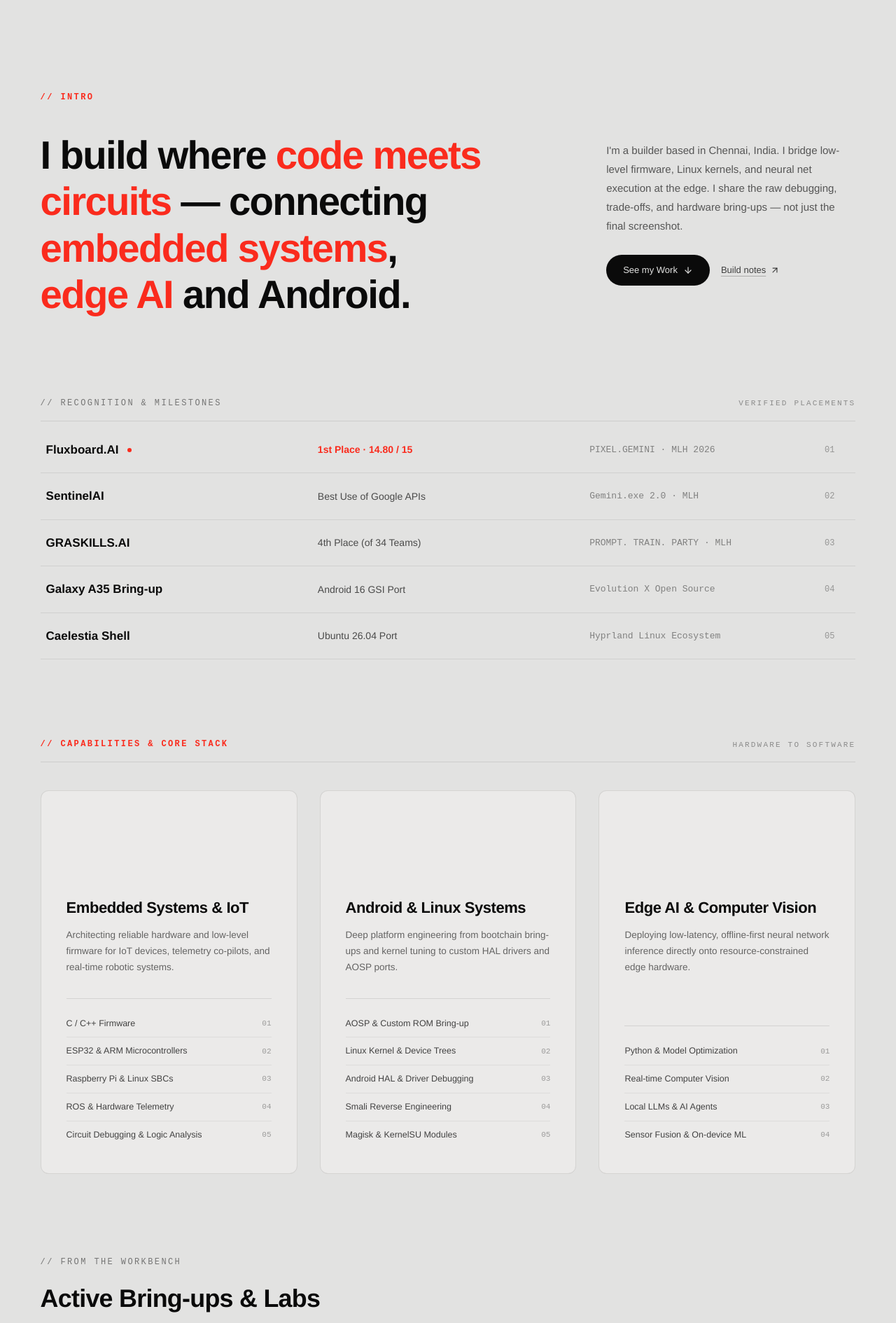
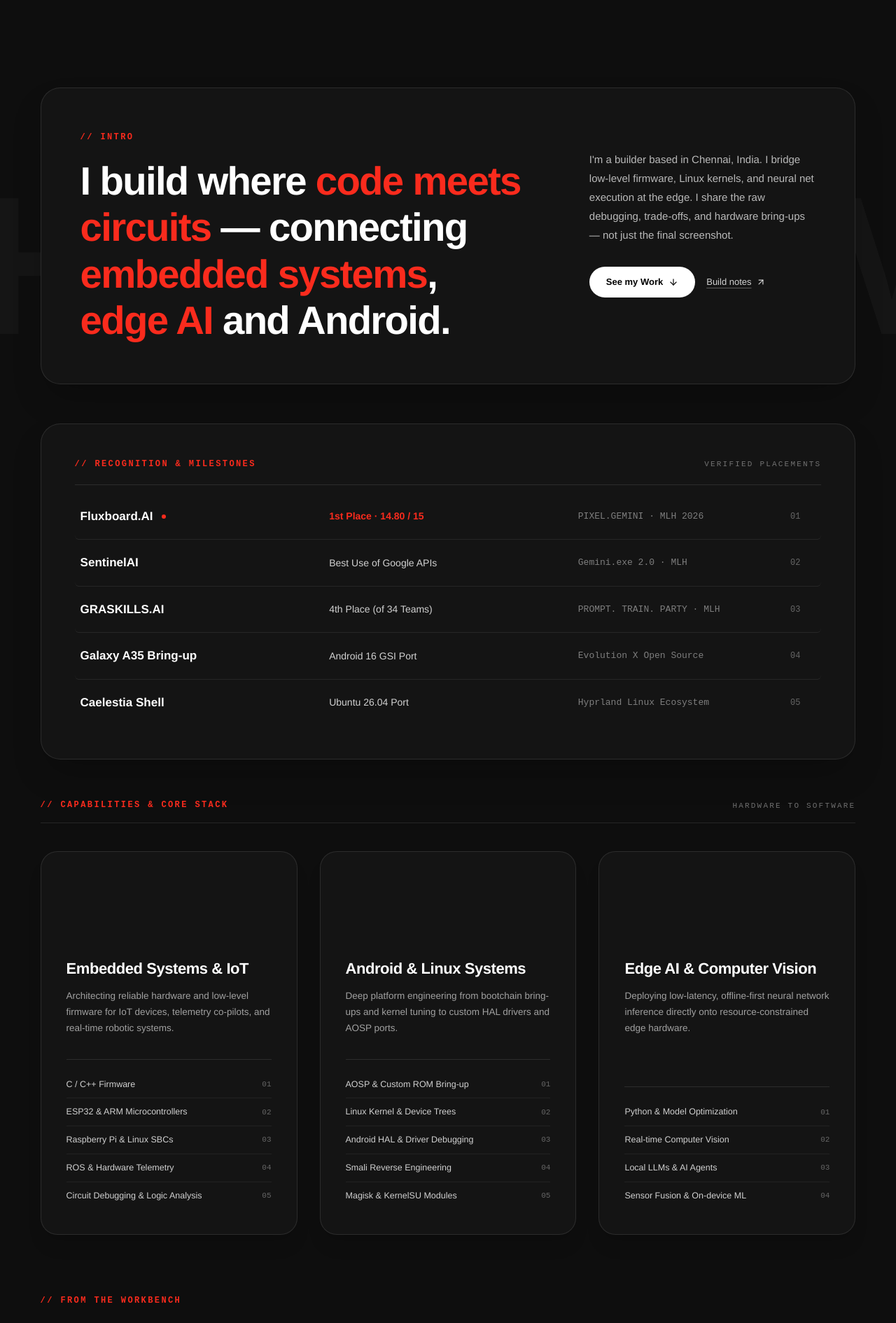
Before and after one commit to StarDust-Git-Code/portfolio-temp, a Next.js app: page / in a window 1280 px wide. Shown: the part 820-2710 px from the top of the page at 70% size. Built offline with nearby package versions, Linux system fonts and the light colour scheme; no server answers.

Commit message:
Fix header text clash on scroll and implement Alexfolio dark theme with bento cards and watermark

```diff
--- a/src/app/page.tsx
+++ b/src/app/page.tsx
@@ -1,3 +1,4 @@
+import { SiteHeader } from "@/components/site-header";
 import { Hero } from "@/components/hero";
 import { AboutSection } from "@/components/about-section";
 import { ProjectsSection } from "@/components/projects-section";
@@ -6,12 +7,34 @@
 
 export default function Home() {
   return (
-    <main className="flex min-h-svh flex-col">
+    <main className="flex min-h-svh flex-col bg-[#e2e2e1]">
+      {/* Global Fixed Navigation */}
+      <SiteHeader />
+
+      {/* Light Studio Hero Card */}
       <Hero />
-      <AboutSection />
-      <ProjectsSection />
-      <ContactSection />
-      <SiteFooter />
+
+      {/* Deep Black Alexfolio Theme — Sections from Dribbble Reference */}
+      <div className="relative dark bg-[#0e0e0e] text-[#eceae7]">
+        {/* Subtle Alexfolio watermark across dark sections */}
+        <div
+          aria-hidden="true"
+          className="pointer-events-none absolute inset-0 overflow-hidden select-none opacity-[0.035]"
+        >
+          <div className="sticky top-0 h-screen w-full flex items-center justify-center">
+            <span className="font-black text-[22vw] uppercase tracking-[-0.05em] text-white whitespace-nowrap leading-none">
+              IRSHAD AHAMED
+            </span>
+          </div>
+        </div>
+
+        <div className="relative z-10">
+          <AboutSection />
+          <ProjectsSection />
+          <ContactSection />
+          <SiteFooter />
+        </div>
+      </div>
     </main>
   );
 }
--- a/src/components/about-section.tsx
+++ b/src/components/about-section.tsx
@@ -92,35 +92,33 @@
 
 export function AboutSection() {
   return (
-    <section id="about" className="border-t border-foreground/10 px-[4.5vw] py-28 md:py-36">
-      {/* ================= SECTION LABEL */}
+    <section id="about" className="border-t border-white/10 px-[4.5vw] py-28 md:py-36">
+      {/* ================= STATEMENT CARD (Alexfolio Image 2 & 3 style) */}
       <ScrollReveal>
+        <div className="rounded-[28px] border border-white/10 bg-[#141414] p-8 md:p-12 lg:p-14 shadow-2xl">
+          <div className="grid grid-cols-1 gap-10 lg:grid-cols-12 items-start">
+            <div className="lg:col-span-8">
               <span className="font-tech text-[12px] uppercase tracking-[0.2em] text-heat font-semibold">
                 {"// Intro"}
               </span>
-      </ScrollReveal>
-
-      {/* ================= STATEMENT (Alexfolio Image 2 & 3 style) */}
-      <div className="mt-10 grid grid-cols-1 gap-12 lg:grid-cols-12 items-start">
-        <ScrollReveal className="lg:col-span-8">
-          <h2 className="text-[clamp(2.2rem,4.4vw,4.2rem)] font-extrabold leading-[1.18] tracking-[-0.03em] [text-wrap:balance]">
+              <h2 className="mt-5 text-[clamp(2.2rem,4.4vw,4.2rem)] font-extrabold leading-[1.18] tracking-[-0.03em] text-white [text-wrap:balance]">
                 I build where{" "}
                 <span className="text-heat">code meets circuits</span> — connecting{" "}
                 <span className="text-heat">embedded systems</span>,{" "}
                 <span className="text-heat">edge AI</span> and Android.
               </h2>
-        </ScrollReveal>
+            </div>
 
-        <ScrollReveal className="lg:col-span-4 lg:pt-3" delay={80}>
-          <p className="text-[15px] leading-[1.8] text-foreground/65 [text-wrap:pretty]">
+            <div className="lg:col-span-4 lg:pt-8">
+              <p className="text-[15px] leading-[1.8] text-white/70 [text-wrap:pretty]">
                 I&apos;m a builder based in Chennai, India. I bridge low-level firmware,
                 Linux kernels, and neural net execution at the edge. I share the raw
                 debugging, trade-offs, and hardware bring-ups — not just the final screenshot.
               </p>
-          <div className="mt-7 flex flex-wrap items-center gap-4">
+              <div className="mt-8 flex flex-wrap items-center gap-4">
                 <a
                   href="#work"
-              className="inline-flex items-center gap-2 rounded-full bg-foreground px-6 py-3 text-[13px] font-medium text-background transition-transform duration-200 hover:scale-[1.03]"
+                  className="inline-flex items-center gap-2 rounded-full bg-white px-6 py-3 text-[13px] font-semibold text-black transition-transform duration-200 hover:scale-[1.03]"
                 >
                   <span>See my Work</span>
                   <ArrowDown className="size-3.5" />
@@ -129,71 +127,74 @@
                   href={LINKEDIN_ACTIVITY}
                   target="_blank"
                   rel="noreferrer"
-              className="inline-flex items-center gap-1.5 text-[13px] font-medium text-foreground/75 underline decoration-foreground/25 underline-offset-4 hover:decoration-foreground"
+                  className="inline-flex items-center gap-1.5 text-[13px] font-medium text-white/80 underline decoration-white/30 underline-offset-4 hover:text-white hover:decoration-white"
                 >
                   <span>Build notes</span>
                   <ArrowUpRight className="size-3.5" />
                 </a>
               </div>
+            </div>
+          </div>
+        </div>
       </ScrollReveal>
-      </div>
 
       {/* ================= RECOGNITION / AWARDS TABLE (Alexfolio Image 3 Top) */}
-      <div className="mt-28">
+      <div className="mt-14">
         <ScrollReveal>
-          <div className="flex items-end justify-between border-b border-foreground/10 pb-4">
-            <span className="font-tech text-[12px] uppercase tracking-[0.2em] text-foreground/50">
+          <div className="rounded-[28px] border border-white/10 bg-[#141414] p-8 md:p-12 shadow-2xl">
+            <div className="flex items-end justify-between border-b border-white/10 pb-5">
+              <span className="font-tech text-[12px] uppercase tracking-[0.2em] text-heat font-semibold">
                 {"// Recognition & Milestones"}
               </span>
-            <span className="hidden md:inline font-tech text-[11px] uppercase tracking-[0.2em] text-foreground/40">
+              <span className="hidden md:inline font-tech text-[11px] uppercase tracking-[0.2em] text-white/40">
                 Verified Placements
               </span>
             </div>
-        </ScrollReveal>
 
-        <div className="mt-2">
-          {AWARDS.map((item, i) => (
-            <ScrollReveal key={item.project} delay={i * 50}>
+            <div className="mt-3 divide-y divide-white/8">
+              {AWARDS.map((item) => (
                 <a
+                  key={item.project}
                   href={item.href}
                   target="_blank"
                   rel="noreferrer"
-                className="group grid grid-cols-2 md:grid-cols-12 items-center gap-4 py-5 border-b border-foreground/8 transition-colors duration-200 hover:bg-foreground/[0.02] px-2"
+                  className="group grid grid-cols-2 md:grid-cols-12 items-center gap-4 py-5 px-2 transition-colors duration-200 hover:bg-white/[0.03] rounded-lg"
                 >
                   <div className="col-span-1 md:col-span-4 flex items-center gap-3">
-                  <span className="text-[16px] md:text-[17px] font-semibold text-foreground group-hover:underline underline-offset-4">
+                    <span className="text-[16px] md:text-[17px] font-semibold text-white group-hover:underline underline-offset-4">
                       {item.project}
                     </span>
                     {item.highlight ? (
                       <span className="size-1.5 rounded-full bg-heat" title="1st Place" />
                     ) : null}
                   </div>
-                <div className="col-span-1 md:col-span-4 text-right md:text-left text-[14px] text-foreground/70 font-medium">
+                  <div className="col-span-1 md:col-span-4 text-right md:text-left text-[14px] text-white/80 font-medium">
                     <span className={item.highlight ? "text-heat font-semibold" : ""}>
                       {item.award}
                     </span>
                   </div>
-                <div className="hidden md:block md:col-span-3 text-[13px] text-foreground/45 font-tech">
+                  <div className="hidden md:block md:col-span-3 text-[13px] text-white/45 font-tech">
                     {item.event}
                   </div>
-                <div className="hidden md:flex md:col-span-1 items-center justify-end gap-2 font-tech text-[12px] text-foreground/35">
+                  <div className="hidden md:flex md:col-span-1 items-center justify-end gap-2 font-tech text-[12px] text-white/35">
                     <span>{item.id}</span>
-                  <ArrowUpRight className="size-3.5 opacity-0 group-hover:opacity-100 transition-opacity" />
+                    <ArrowUpRight className="size-3.5 opacity-0 group-hover:opacity-100 transition-opacity text-white" />
                   </div>
                 </a>
-            </ScrollReveal>
               ))}
             </div>
           </div>
+        </ScrollReveal>
+      </div>
 
       {/* ================= CAPABILITIES / SERVICES (Alexfolio Image 3 Bottom) */}
-      <div className="mt-28">
+      <div className="mt-14">
         <ScrollReveal>
-          <div className="flex items-end justify-between border-b border-foreground/10 pb-4">
+          <div className="flex items-end justify-between border-b border-white/10 pb-4">
             <span className="font-tech text-[12px] uppercase tracking-[0.2em] text-heat font-semibold">
               {"// Capabilities & Core Stack"}
             </span>
-            <span className="font-tech text-[11px] uppercase tracking-[0.2em] text-foreground/40">
+            <span className="font-tech text-[11px] uppercase tracking-[0.2em] text-white/40">
               Hardware to Software
             </span>
           </div>
@@ -202,30 +203,30 @@
         <div className="mt-10 grid grid-cols-1 gap-8 lg:grid-cols-3">
           {CAPABILITIES.map((cap, i) => (
             <ScrollReveal key={cap.num} delay={i * 80}>
-              <div className="flex flex-col justify-between h-full rounded-2xl border border-foreground/10 bg-card/60 p-8 md:p-9 transition-all duration-300 hover:border-foreground/25">
+              <div className="flex flex-col justify-between h-full rounded-[24px] border border-white/10 bg-[#141414] p-8 md:p-9 transition-all duration-300 hover:border-white/25 shadow-xl">
                 <div>
                   {/* Giant stroked outline number (Alexfolio Image 3 style) */}
-                  <span className="text-outline font-black text-[clamp(4.5rem,7vw,6.5rem)] leading-none select-none tracking-tighter">
+                  <span className="text-outline font-black text-[clamp(4.5rem,7vw,6.5rem)] leading-none select-none tracking-tighter text-white/30">
                     {cap.num}
                   </span>
 
-                  <h3 className="mt-6 text-[22px] font-bold tracking-[-0.02em] text-foreground">
+                  <h3 className="mt-6 text-[22px] font-bold tracking-[-0.02em] text-white">
                     {cap.title}
                   </h3>
 
-                  <p className="mt-3 text-[13.5px] leading-[1.7] text-foreground/60 [text-wrap:pretty]">
+                  <p className="mt-3 text-[13.5px] leading-[1.7] text-white/60 [text-wrap:pretty]">
                     {cap.desc}
                   </p>
                 </div>
 
-                <ul className="mt-8 border-t border-foreground/10 pt-4 divide-y divide-foreground/6">
+                <ul className="mt-8 border-t border-white/10 pt-4 divide-y divide-white/6">
                   {cap.items.map((tech) => (
                     <li
                       key={tech.name}
-                      className="flex items-center justify-between py-2.5 text-[12.5px] font-medium text-foreground/75"
+                      className="flex items-center justify-between py-2.5 text-[12.5px] font-medium text-white/80"
                     >
                       <span>{tech.name}</span>
-                      <span className="font-tech text-[11px] text-foreground/35">
+                      <span className="font-tech text-[11px] text-white/35">
                         {tech.id}
                       </span>
                     </li>
@@ -238,12 +239,12 @@
       </div>
 
       {/* ================= FROM THE WORKBENCH */}
-      <div className="mt-28">
+      <div className="mt-20">
         <ScrollReveal>
-          <span className="font-tech text-[12px] uppercase tracking-[0.2em] text-foreground/50">
+          <span className="font-tech text-[12px] uppercase tracking-[0.2em] text-heat font-semibold">
             {"// From the Workbench"}
           </span>
-          <h3 className="mt-4 text-[clamp(1.6rem,2.8vw,2.4rem)] font-bold tracking-[-0.02em]">
+          <h3 className="mt-3 text-[clamp(1.6rem,2.8vw,2.4rem)] font-bold tracking-[-0.02em] text-white">
             Active Bring-ups &amp; Labs
           </h3>
         </ScrollReveal>
@@ -251,15 +252,15 @@
         <div className="mt-8 grid gap-6 md:grid-cols-2">
           {BUILD_NOTES.map((note, i) => (
             <ScrollReveal key={note.title} delay={i * 80}>
-              <div className="flex flex-col justify-between h-full rounded-2xl border border-foreground/10 bg-card/40 p-8">
+              <div className="flex flex-col justify-between h-full rounded-[24px] border border-white/10 bg-[#141414] p-8 shadow-xl hover:border-white/25 transition-all">
                 <div>
-                  <span className="inline-block rounded-sm bg-foreground/5 px-2.5 py-1 font-tech text-[10.5px] uppercase tracking-[0.14em] text-foreground/60">
+                  <span className="inline-block rounded-sm bg-white/10 px-2.5 py-1 font-tech text-[10.5px] uppercase tracking-[0.14em] text-white/80">
                     {note.status}
                   </span>
-                  <h4 className="mt-4 text-[19px] font-bold tracking-[-0.01em]">
+                  <h4 className="mt-4 text-[19px] font-bold tracking-[-0.01em] text-white">
                     {note.title}
                   </h4>
-                  <p className="mt-3 text-[13.5px] leading-[1.75] text-foreground/60 [text-wrap:pretty]">
+                  <p className="mt-3 text-[13.5px] leading-[1.75] text-white/65 [text-wrap:pretty]">
                     {note.description}
                   </p>
                 </div>
@@ -267,7 +268,7 @@
                   href={note.href}
                   target="_blank"
                   rel="noreferrer"
-                  className="mt-6 inline-flex items-center gap-2 text-[12.5px] font-medium text-foreground underline decoration-foreground/25 underline-offset-4 hover:decoration-foreground"
+                  className="mt-6 inline-flex items-center gap-2 text-[12.5px] font-medium text-white underline decoration-white/30 underline-offset-4 hover:decoration-white"
                 >
                   {note.linkLabel}
                   <ArrowUpRight className="size-3.5" />
--- a/src/components/hero.tsx
+++ b/src/components/hero.tsx
@@ -11,7 +11,6 @@
   FaXTwitter,
   FaInstagram,
 } from "react-icons/fa6";
-import { SiteHeader } from "@/components/site-header";
 import {
   GITHUB_PROFILE,
   LINKEDIN_PROFILE,
@@ -123,8 +122,6 @@
       className="relative h-[100svh] min-h-[620px] w-full overflow-hidden bg-background"
       aria-label="Introduction"
     >
-      <SiteHeader />
-
       <h1 className="sr-only">{PROFILE.title}</h1>
 
       {/* ================= PORTRAIT — z-10 (behind AHAMED, in front of IRSHAD) */}
```
Also changed, not shown: src/components/contact-section.tsx (+10 -10 lines), src/components/contribution-graph.tsx (+5 -5 lines), src/components/projects-section.tsx (+26 -26 lines), src/components/site-footer.tsx (+5 -5 lines), src/components/site-header.tsx (+71 -33 lines). Lines whose indentation alone changed are shown as unchanged.
